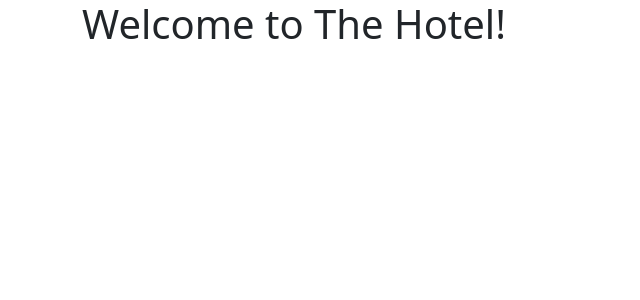
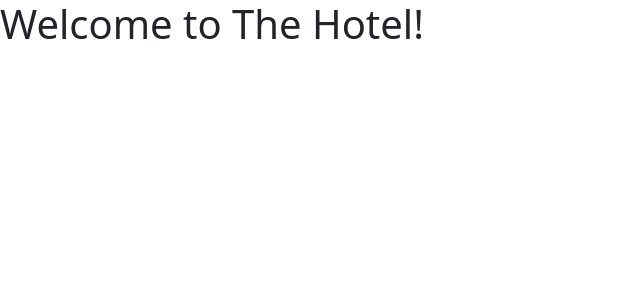
Before and after one commit to rohanpatel05/Hotel-Booking-System-Frontend, a React (Create React App) app: page / in a window 1280 px wide. Shown: the top 300 px of the page, without its empty margins (0-640 px from the left). Built offline with nearby package versions, Linux system fonts and the light colour scheme.

Commit message:
Removed global style object.

```diff
--- a/src/App.js
+++ b/src/App.js
@@ -1,8 +1,6 @@
 import React from "react";
 import "./App.css";
 import { BrowserRouter as Router, Routes, Route } from "react-router-dom";
-
-import { Layout } from "./components/Layout.js";
 
 import Home from "./pages/Home.js";
 import NotFound from "./pages/NotFound.js";
@@ -10,14 +8,12 @@ import NotFound from "./pages/NotFound.js";
 function App() {
   return (
     <React.Fragment>
-      <Layout>
       <Router>
         <Routes>
           <Route exact path="/" Component={Home} />
           <Route component={NotFound} />
         </Routes>
       </Router>
-      </Layout>
     </React.Fragment>
   );
 }
--- a/src/components/Layout.js
+++ /dev/null
@@ -1,4 +0,0 @@
-import React from "react";
-import { Container } from "react-bootstrap";
-
-export const Layout = (props) => <Container>{props.children}</Container>;
```
Lines whose indentation alone changed are shown as unchanged.
